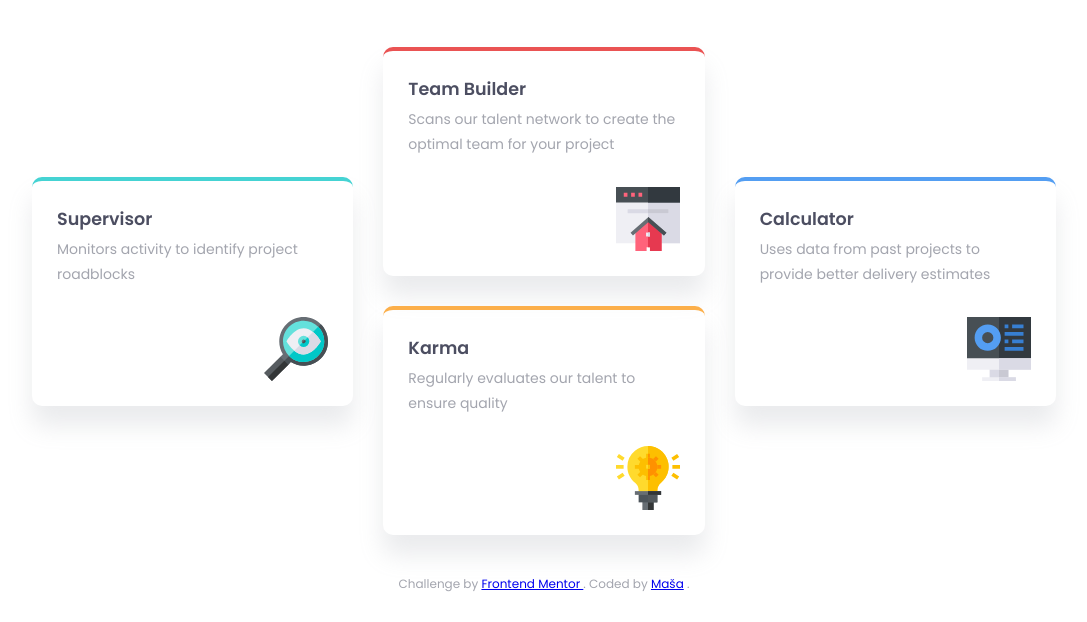
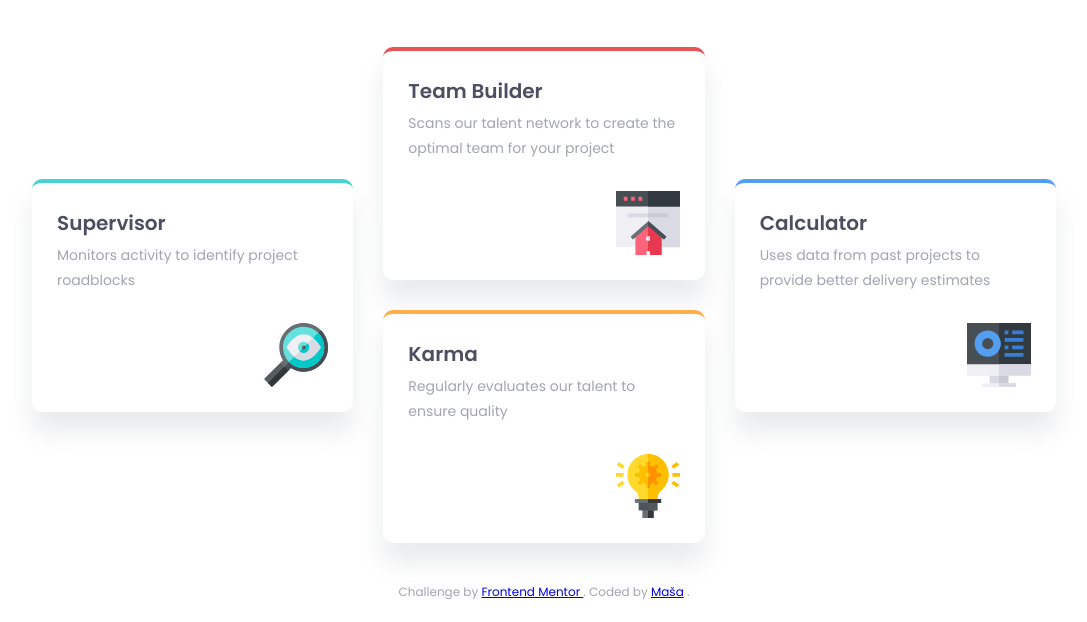
Before and after one commit to Mashha/four-card-feature, a plain HTML site: page index.html in a window 1280 px wide. Shown: the part 218-840 px from the top of the page, without its empty margins (96-1183 px from the left). Drawn offline with Linux system fonts and the light colour scheme.

Commit message:
headings fixed

```diff
--- a/index.html
+++ b/index.html
@@ -33,13 +33,13 @@
         <!-- card section -->
         <div class="center-cards">
           <div class="card super">
-            <h3>Supervisor</h3>
+            <h2>Supervisor</h2>
             <p>Monitors activity to identify project roadblocks</p>
             <img src="images/icon-supervisor.svg" alt="supervisor" />
           </div>
           <div class="two-cards-middle">
             <div class="card team">
-              <h3>Team Builder</h3>
+              <h2>Team Builder</h2>
               <p>
                 Scans our talent network to create the optimal team for your
                 project
@@ -47,13 +47,13 @@
               <img src="images/icon-team-builder.svg" alt="team builder" />
             </div>
             <div class="card karma">
-              <h3>Karma</h3>
+              <h2>Karma</h2>
               <p>Regularly evaluates our talent to ensure quality</p>
               <img src="images/icon-karma.svg" alt="karma" />
             </div>
           </div>
           <div class="card calc">
-            <h3>Calculator</h3>
+            <h2>Calculator</h2>
             <p>
               Uses data from past projects to provide better delivery estimates
             </p>
--- a/style.css
+++ b/style.css
@@ -83,9 +83,10 @@ p {
   padding: 25px;
 }
 
-.card h3 {
+.card h2 {
   color: var(--neutral-dark-blue);
   margin: 0 0 5px 0;
+  font-size: 20px;
 }
 
 .card p {
@@ -95,7 +96,7 @@ p {
   padding-bottom: 30px;
 }
 
-.card h3,
+.card h2,
 p {
   text-align: left;
 }
```
